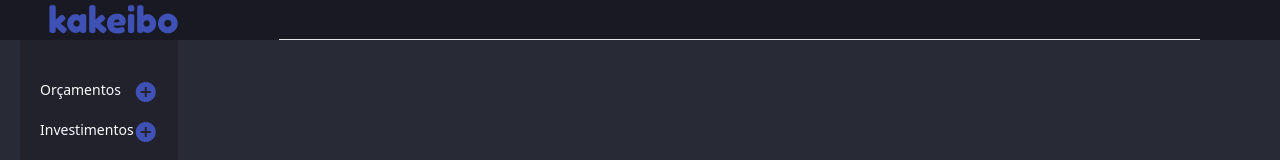
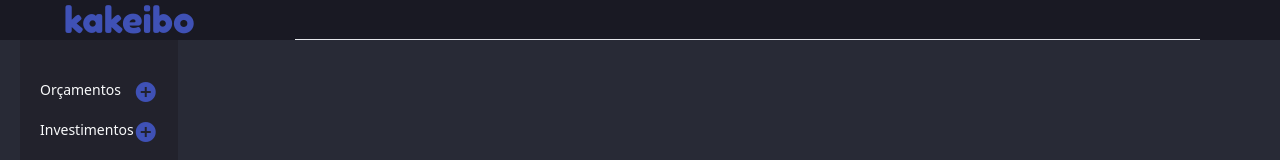
Before and after one commit to afurukawa86/kakeibo, a Next.js app: page / in a window 1280 px wide. Shown: the top 160 px of the page. Built offline with nearby package versions, Linux system fonts and the light colour scheme.

Commit message:
ajuste posição do logo

```diff
--- a/src/components/Logo.jsx
+++ b/src/components/Logo.jsx
@@ -1,6 +1,6 @@
 function Logo() {
     return (
-        <div className="flex-0 pl-12">
+        <div className="flex-0 pl-16">
             <span className="font-fredoka select-none text-color-logo text-4xl">kakeibo</span>
         </div>
     );
```
